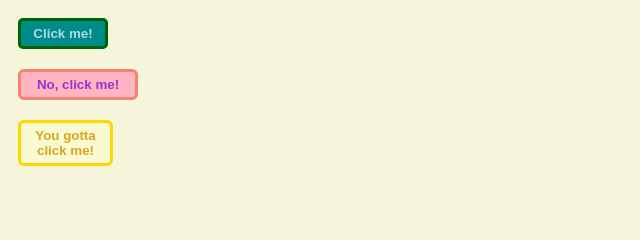
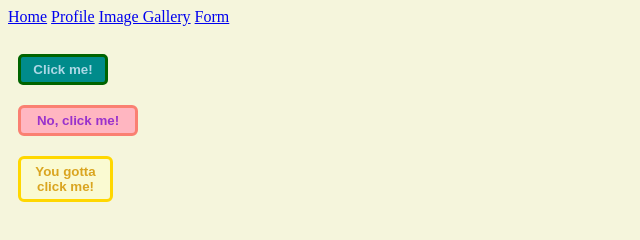
Before and after one commit to BenWeiss45/SillyProject, a plain HTML site: page index.html in a window 1280 px wide. Shown: the whole page, without its empty margins (0-640 px from the left). Drawn offline with Linux system fonts and the light colour scheme.

Commit message:
Update index.html

```diff
--- a/index.html
+++ b/index.html
@@ -6,6 +6,13 @@
     <link rel="stylesheet" href="https://fonts.googleapis.com/icon?family=Material+Icons">
 </head>
 <body>
+    <nav>
+        <a href="index.html">Home</a>
+        <a href="Weiss_BenProfile.html">Profile</a>
+        <a href="Weiss_BenImage.html">Image Gallery</a>
+        <a href=Weiss_BenForm.html">Form</a>
+    </nav>
+    <br>
     <button onclick="alert('Hi!')" class="animated1">Click me!</button>
     <br>
     <button onclick="alert('Hello!')" class="animated2">No, click me!</button>
```
